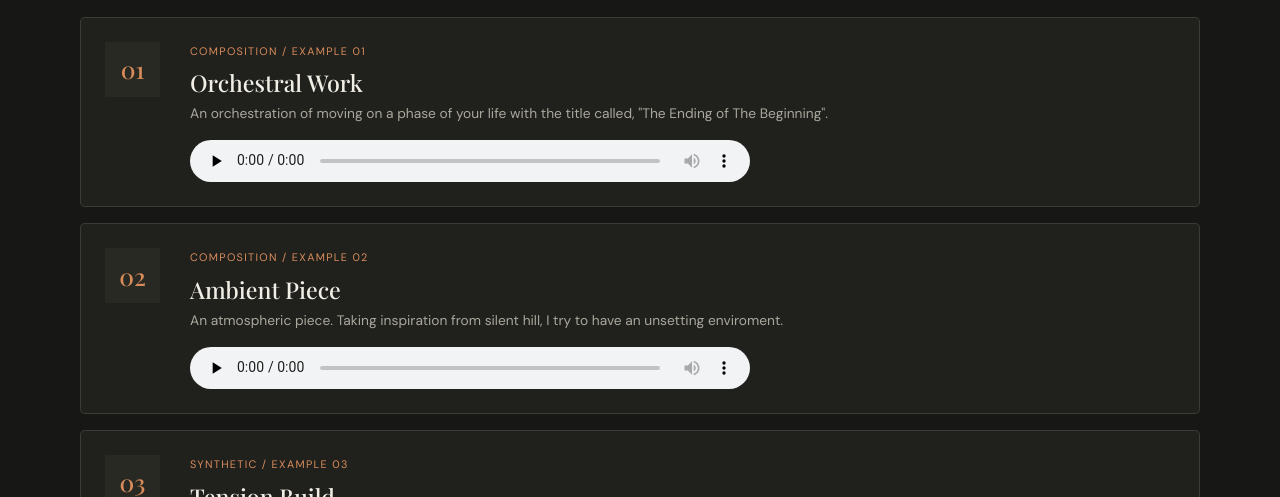
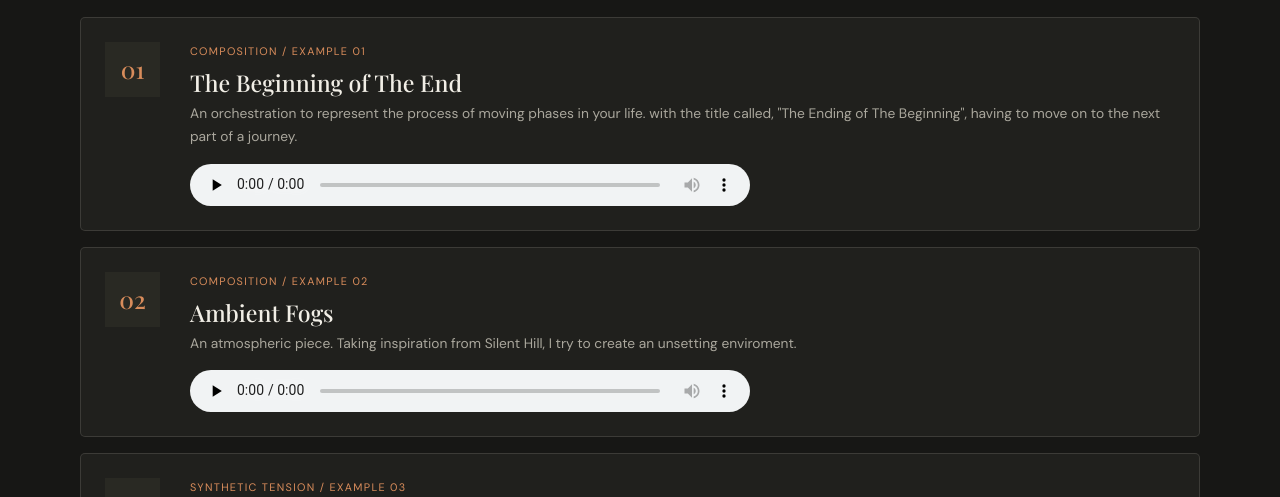
Before and after one commit to CruzProducts/CruzProducts.github.io, a plain HTML site: page music.html in a window 1280 px wide. Shown: the part 303-800 px from the top of the page. Drawn offline with nearby package versions, Linux system fonts and the light colour scheme; a web font is replaced by a local one.

Commit message:
Revise audio titles and descriptions in music.html
Updated titles and descriptions for audio compositions.

```diff
--- a/music.html
+++ b/music.html
@@ -48,10 +48,11 @@
           <div class="audio-number">01</div>
           <div class="audio-info">
             <p class="audio-meta">Composition / Example 01</p>
-            <h3>Orchestral Work</h3>
+            <h3>The Beginning of The End</h3>
             <p>
-              An orchestration of moving on a phase of your life
-              with the title called, "The Ending of The Beginning".
+              An orchestration to represent the process of moving phases in your life.
+              with the title called, "The Ending of The Beginning", having to move
+              on to the next part of a journey.
             </p>
             <audio controls preload="none">
               <source src="audio/The%20Ending%20of%20The%20Beginning.mp3" type="audio/mpeg">
@@ -66,10 +67,10 @@
           <div class="audio-number">02</div>
           <div class="audio-info">
             <p class="audio-meta">Composition / Example 02</p>
-            <h3>Ambient Piece</h3>
+            <h3>Ambient Fogs</h3>
             <p>
               An atmospheric piece.
-              Taking inspiration from silent hill, I try to have an unsetting enviroment.
+              Taking inspiration from Silent Hill, I try to create an unsetting enviroment.
             </p>
             <audio controls preload="none">
               <source src="audio/SOUND_SCARY_AMBIANCE.mp3" type="audio/mpeg">
@@ -83,8 +84,8 @@
         <article class="audio-card">
           <div class="audio-number">03</div>
           <div class="audio-info">
-            <p class="audio-meta">Synthetic / Example 03</p>
-            <h3>Tension Build</h3>
+            <p class="audio-meta">Synthetic Tension / Example 03</p>
+            <h3>Melancholic Survivor</h3>
             <p>
               A different style of music that includes synthesizers.
               This piece was composed for short film.
```
